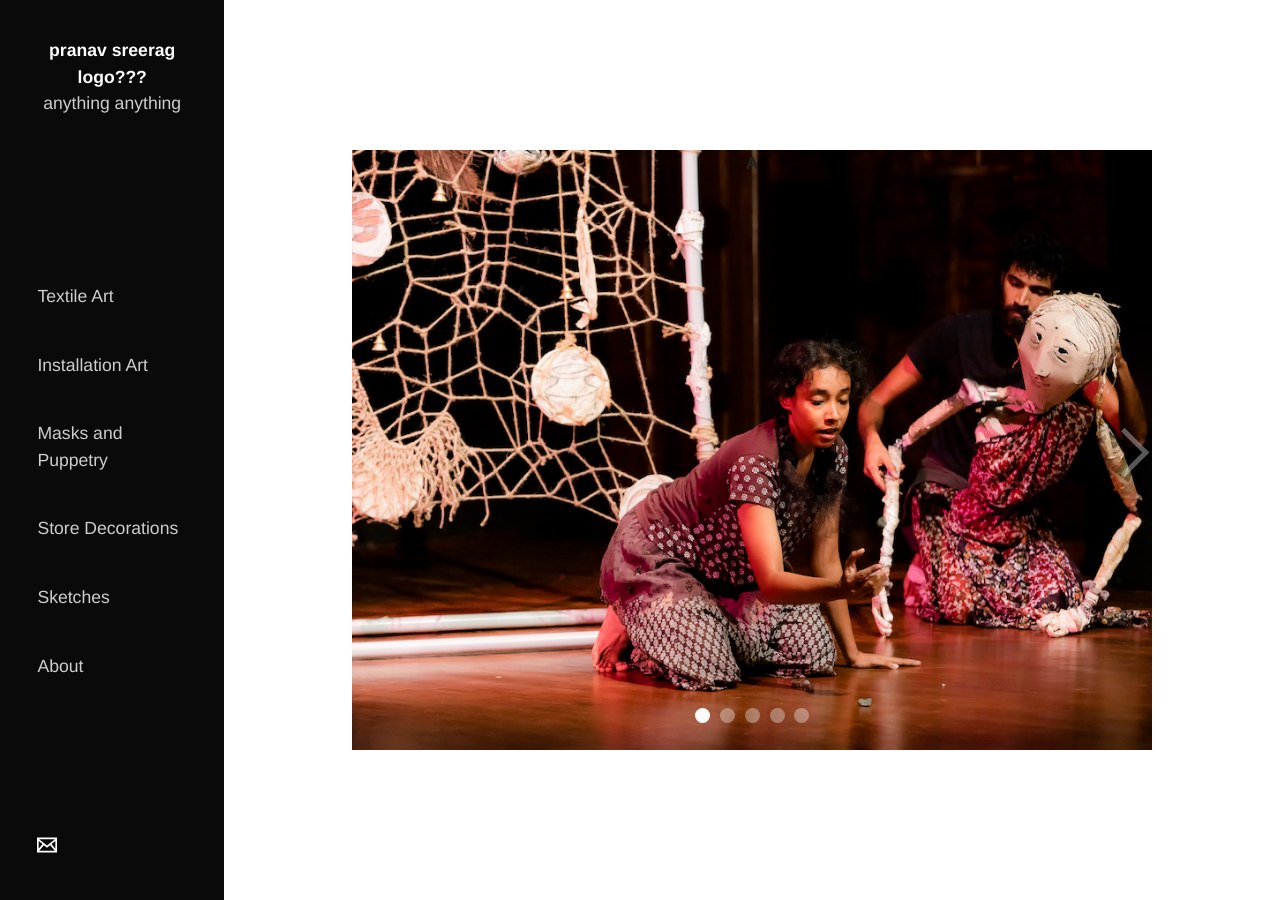
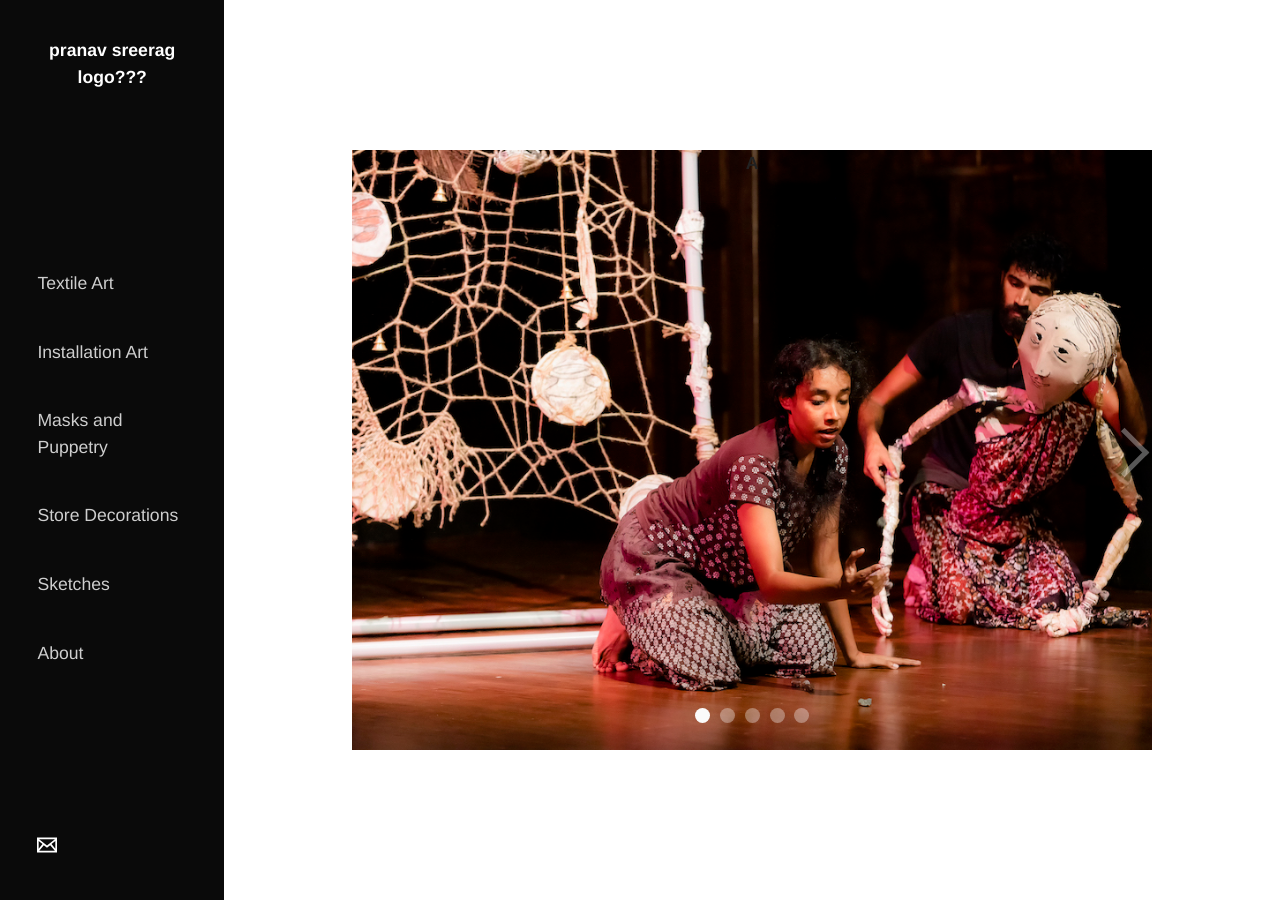
Before and after one commit to pranav-sreerag/pranav-sreerag.github.io, a Jekyll site: the page built from index.html, in a window 1280 px wide. Built offline with Jekyll 4.4.1, drawn with Linux system fonts in a browser that asks for light colours.

Commit message:
simplify

```diff
--- a/_layouts/default.html
+++ b/_layouts/default.html
@@ -14,7 +14,6 @@
         <div class="info">
           <div class="name"><center><a href="{{site.baseurl}}/">pranav sreerag</a></center></div>
 	  <div class="subtle"><center>logo???</center></div>
-	 <div class="subtle"><center><a href="{{site.baseurl}}/">anything anything</a> </center></div>
         </div>
         <div class="menu">
           <ul>
```
Also changed, not shown: 2 other files.
